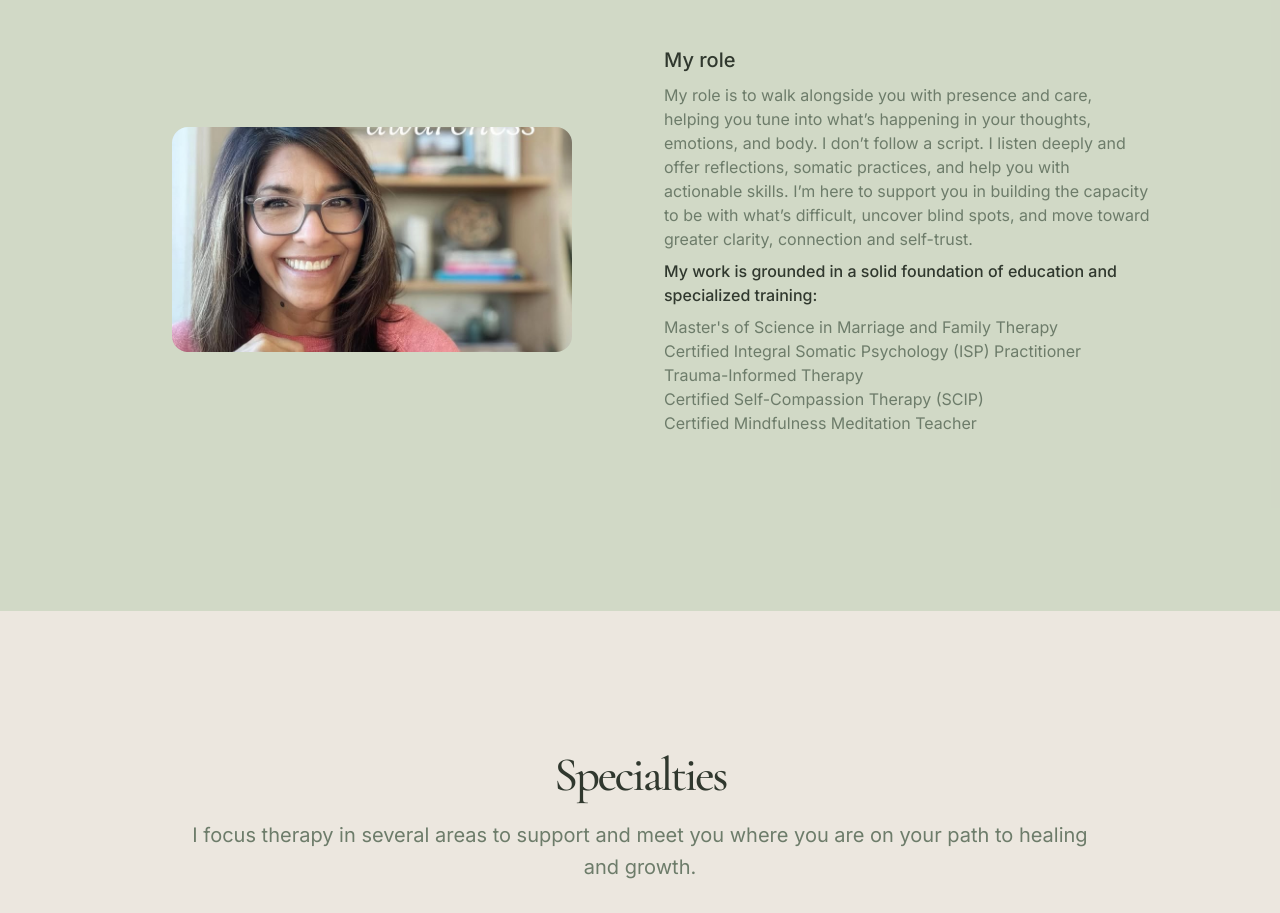
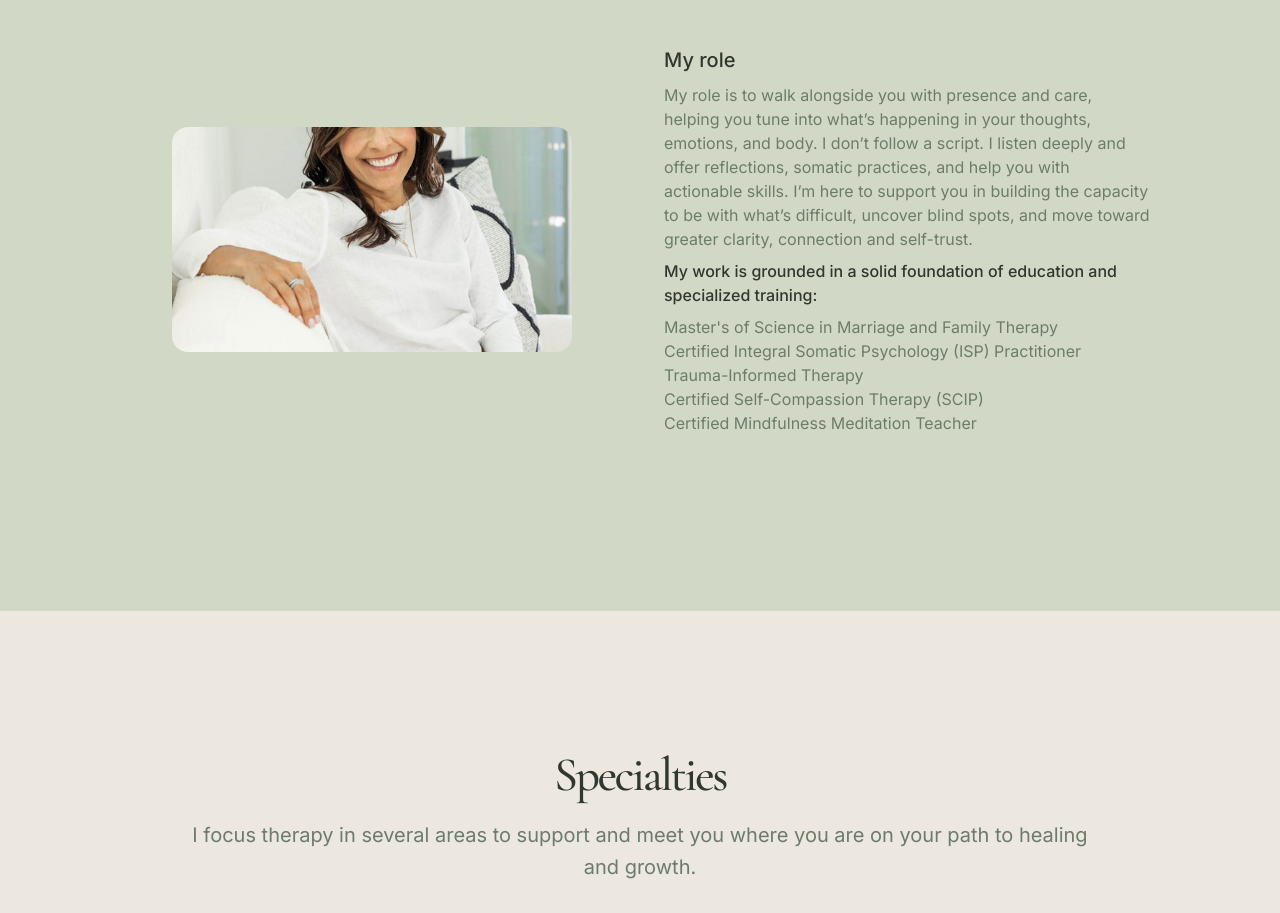
Before and after one commit to mira-cho/tracy, a plain HTML site: page index.html in a window 1280 px wide. Shown: the part 1271-2184 px from the top of the page. Drawn offline with nearby package versions, Linux system fonts and the light colour scheme.

Commit message:
Update index.html

```diff
--- a/index.html
+++ b/index.html
@@ -852,7 +852,7 @@
           <div class="mx-auto grid max-w-5xl items-center gap-6 py-12 lg:grid-cols-2 lg:gap-12">
             <div class="mx-auto w-full">
               <img
-                src="tracy.jpg"
+                src="tracyheadshot.jpg"
                 alt="Tracy Leffler, LMFT"
                 class="mx-auto aspect-video overflow-hidden rounded-xl object-cover object-center"
                 width="400"
```
